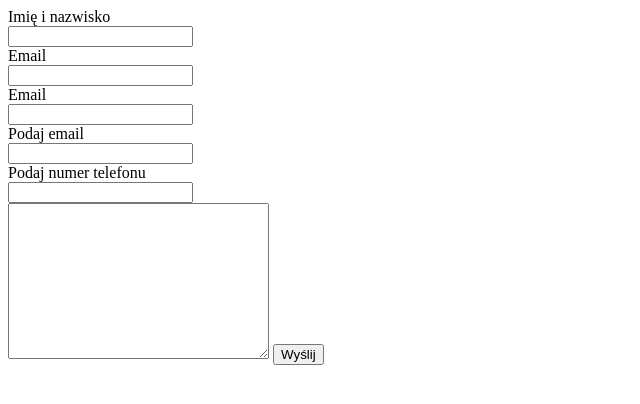
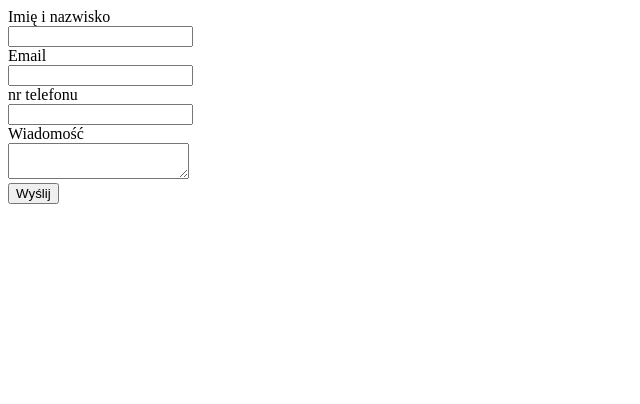
Before and after one commit to Ljon77/form, a plain HTML site: page index.html in a window 1280 px wide. Shown: the whole page, without its empty margins (0-640 px from the left). Drawn offline with Linux system fonts and the light colour scheme.

Commit message:
zmiana formularza

```diff
--- a/index.html
+++ b/index.html
@@ -6,22 +6,15 @@
     <title>Document</title>
 </head>
 <body>
-    <form action="https://form.........." method="post">
+    <form action="https://formspree.io/lukaszjonczy@gmail.com" method="post">
         <label for="name">Imię i nazwisko</label><br>
         <input type="text" name="name" id="name"><br>
         <label for="email">Email</label><br>
-        <input type="text" name="email" id="email"><br>
-        <label for="email">Email</label><br>
-        <input type="text" name="email" id="email"><br>
-
-
-
-
-        <label for="Email">Podaj email</label><br>
-        <input type="email" id="email" name="email"><br>
-        <label for="Numer telefonu">Podaj numer telefonu</label><br>
-        <input type="number" id="number" name="numberl"><br>
-        <textarea name="Wiadomość" id="" cols="30" rows="10"></textarea>
+        <input type="email" name="email" id="email"><br>
+        <label for="number">nr telefonu</label><br>
+        <input type="tel" name="number" id="number"><br>
+        <label for="msg">Wiadomość</label><br>
+        <textarea name="msg" id="msg"></textarea><br>
         <input type="submit" value="Wyślij">
     </form>
 
```
